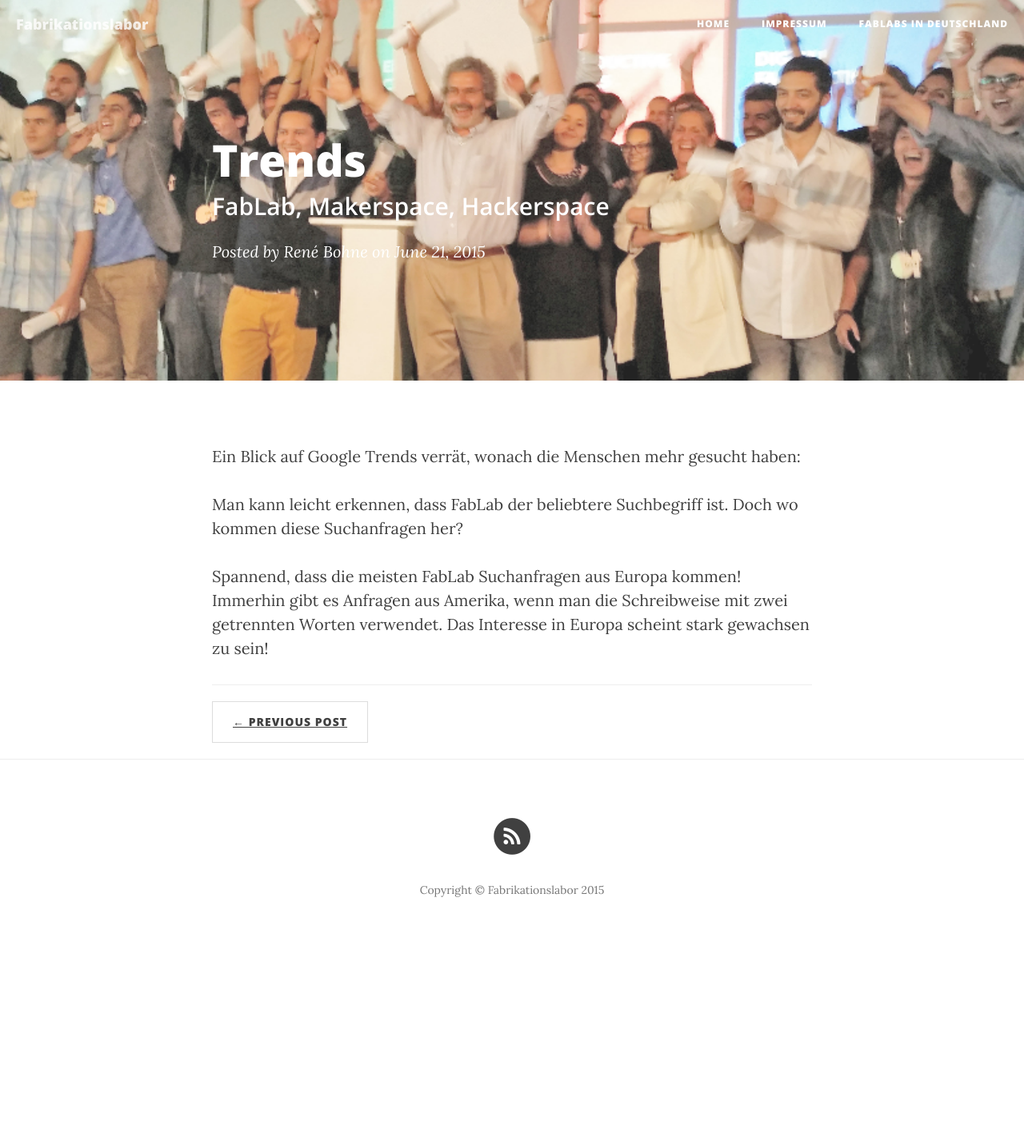
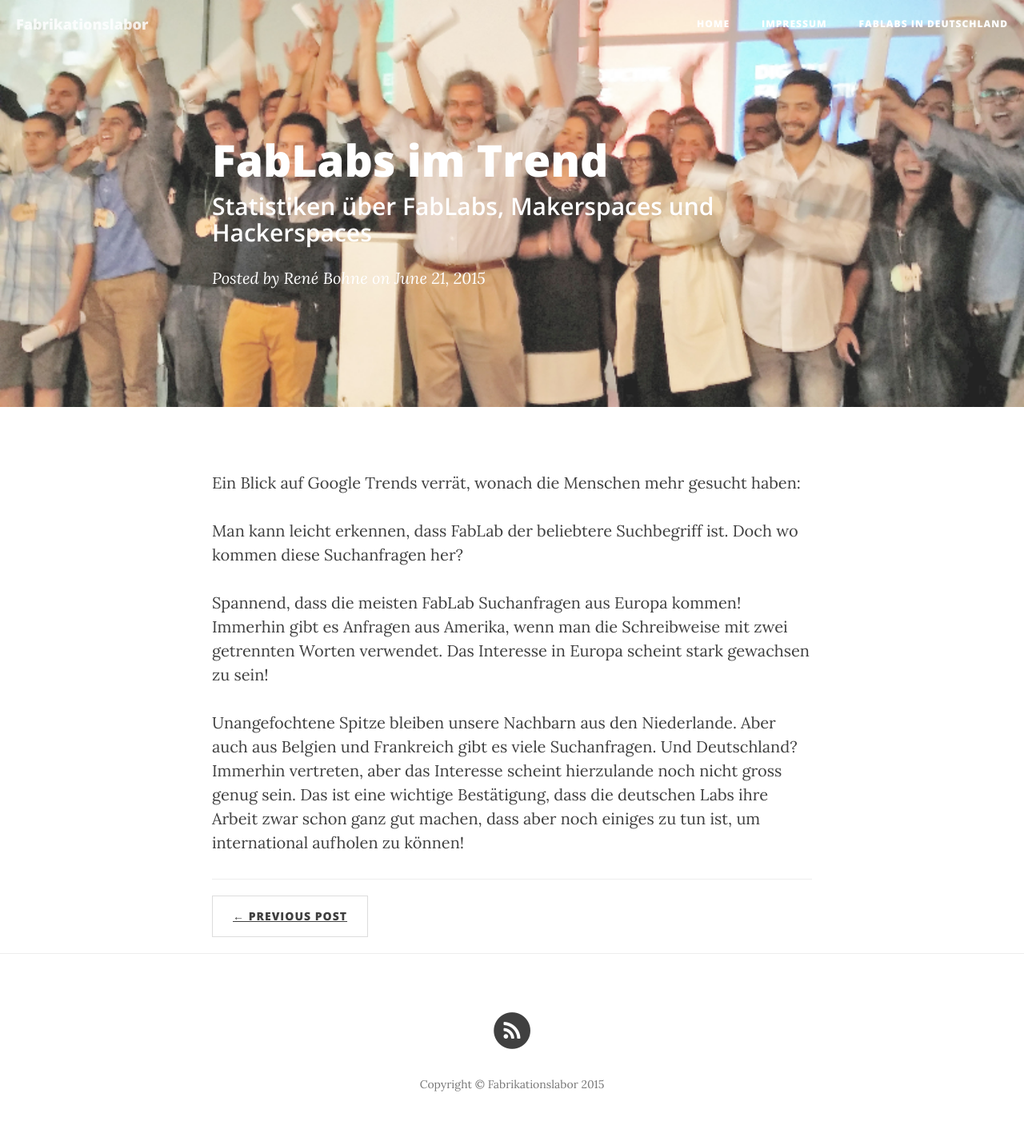
Before and after one commit to fabrikationslabor/fabrikationslabor.github.io, a Jekyll site: the page built from _posts/2015-06-21-Trends.md, in a window 1280 px wide. Shown: the whole page at 80% size. Built offline with Jekyll 4.4.1, drawn with Linux system fonts in a browser that asks for light colours; nearby versions of some CDN libraries; a script that is not in the unit is left out; before the commit the page ends 1189 px from its top, so only the background shows below that.

Commit message:
Update 2015-06-21-Trends.md

```diff
--- a/_posts/2015-06-21-Trends.md
+++ b/_posts/2015-06-21-Trends.md
@@ -1,7 +1,7 @@
 ---
 layout: post
-title: Trends
-subtitle: FabLab, Makerspace, Hackerspace
+title: FabLabs im Trend
+subtitle: Statistiken über FabLabs, Makerspaces und Hackerspaces
 date: 2015-06-21 13:37
 author: René Bohne
 header-img: "img/fab10.png"
@@ -10,6 +10,8 @@ Ein Blick auf Google Trends verrät, wonach die Menschen mehr gesucht haben:
 <script type="text/javascript" src="//www.google.com/trends/embed.js?hl=de&q=fablab,+hackerspace,+makerspace,+techshop,+fab+lab&cmpt=q&tz=Etc/GMT-2&tz=Etc/GMT-2&content=1&cid=TIMESERIES_GRAPH_0&export=5&w=500&h=330"></script>
 
 Man kann leicht erkennen, dass FabLab der beliebtere Suchbegriff ist. Doch wo kommen diese Suchanfragen her?
-<script type="text/javascript" src="//www.google.com/trends/embed.js?hl=de&q=fablab,+hackerspace,+makerspace,+techshop,+fab+lab&cmpt=q&tz=Etc/GMT-2&tz=Etc/GMT-2&content=1&cid=GEO_TABLE_4_0&export=5&w=500&h=330"></script>
+<script type="text/javascript" src="//www.google.com/trends/embed.js?hl=de&q=fablab,+hackerspace,+makerspace,+techshop,+fab+lab&cmpt=q&tz=Etc/GMT-2&tz=Etc/GMT-2&content=1&cid=GEO_MAP_4_0&export=5&w=500&h=530"></script>
 
 Spannend, dass die meisten FabLab Suchanfragen aus Europa kommen! Immerhin gibt es Anfragen aus Amerika, wenn man die Schreibweise mit zwei getrennten Worten verwendet. Das Interesse in Europa scheint stark gewachsen zu sein!
+
+Unangefochtene Spitze bleiben unsere Nachbarn aus den Niederlande. Aber auch aus Belgien und Frankreich gibt es viele Suchanfragen. Und Deutschland? Immerhin vertreten, aber das Interesse scheint hierzulande noch nicht gross genug sein. Das ist eine wichtige Bestätigung, dass die deutschen Labs ihre Arbeit zwar schon ganz gut machen, dass aber noch einiges zu tun ist, um international aufholen zu können!
```
